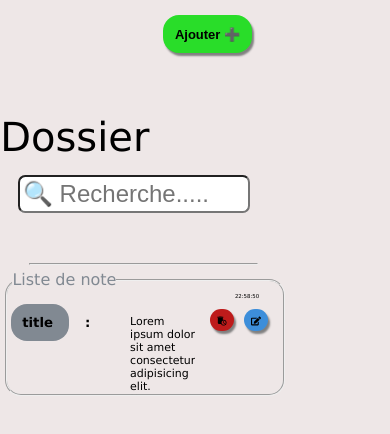
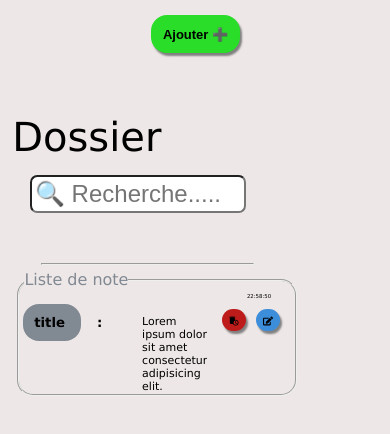
Before and after one commit to Abombidus/noteApp, a React (Vite) app: page / in a window 390 px wide. Shown: the top 434 px of the page. Built offline with nearby package versions, Linux system fonts and the light colour scheme.

Commit message:
commit=4

```diff
--- a/src/components/home/home.css
+++ b/src/components/home/home.css
@@ -78,7 +78,7 @@ h5::after {
   background: var(--color-active1);
 }
 #editTaskBtn :active {
-  background: var(--color-active2);
+  background: var(--color-active3);
 }
 
 .timeDiv {
@@ -102,7 +102,7 @@ h5::after {
 @media (max-width: 640px) {
   body {
     margin: 0 auto;
-    padding: 0 4px;
+    padding: 0 16px;
   }
   #btnAdd {
     position: relative;
@@ -153,6 +153,8 @@ h5::after {
   }
   .text {
     font-size: 11px;
+    position: relative;
+    bottom: 3rem;
     height: 30px;
     overflow: hidden;
     grid-template-columns: auto;
--- a/src/index.css
+++ b/src/index.css
@@ -17,6 +17,7 @@ body {
   --color-gray: rgb(129, 137, 146);
   --color-active1: rgb(163, 72, 90);
   --color-active2: rgb(111, 176, 192);
+  --color-active3: rgb(164, 177, 180);
   --color-black: rgb(34, 31, 31);
 
   --transitiion: 300ms ease;
```
